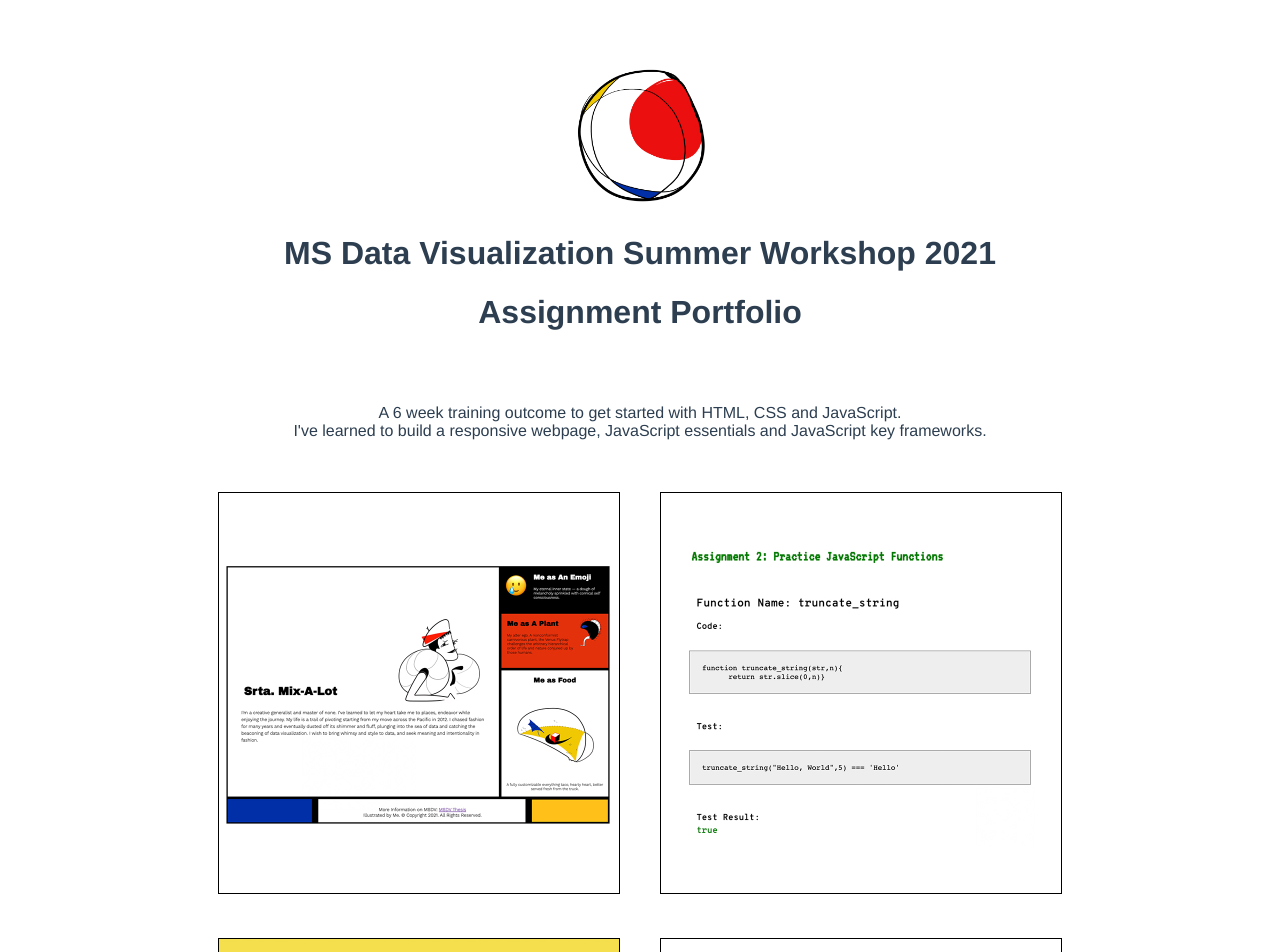
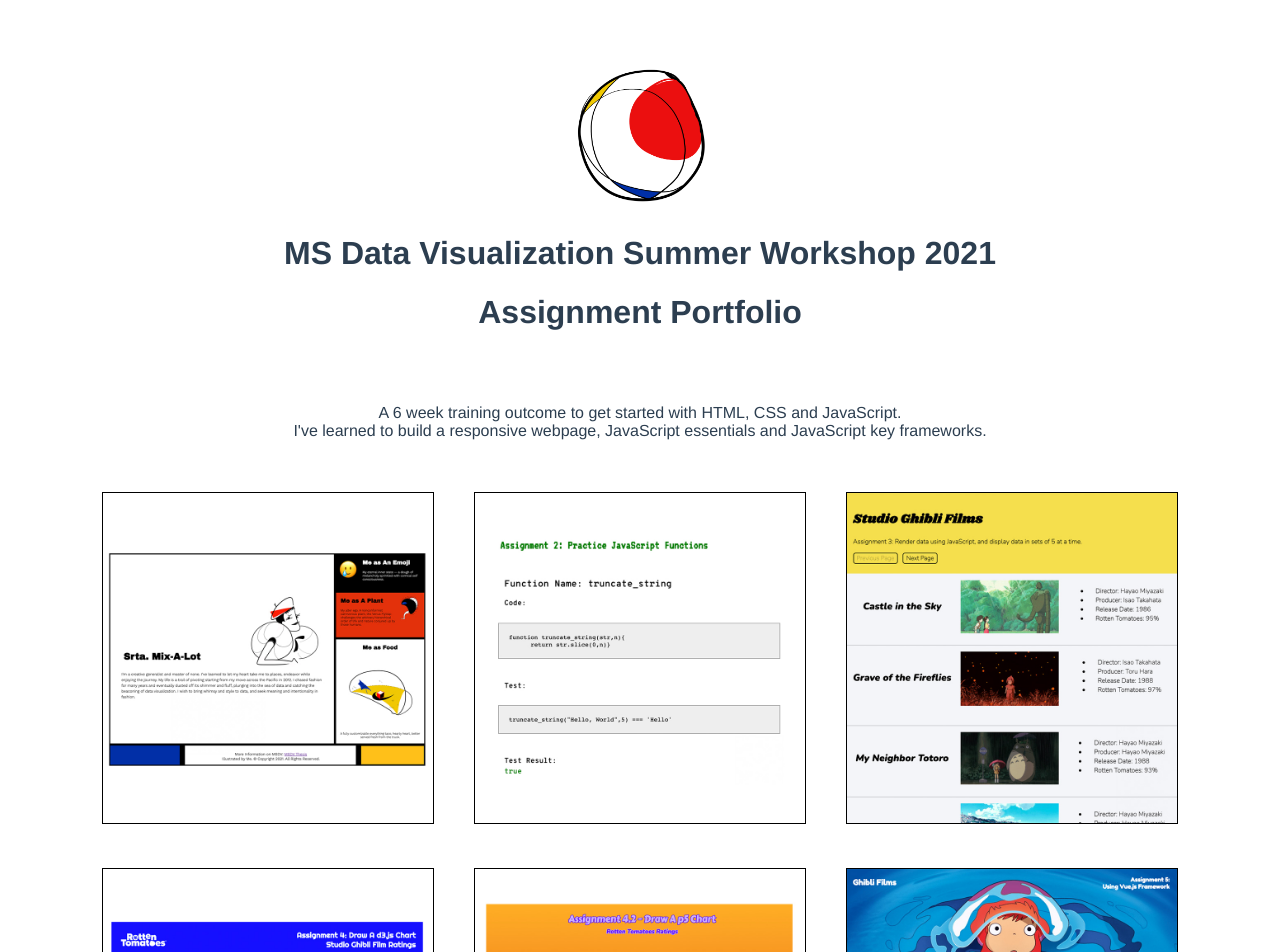
Before and after one commit to meanmodemoda/msdv-summer-workshop-portfolio, a Vue app: page / in a window 1280 px wide. Shown: the top 952 px of the page. Built offline with nearby package versions, Linux system fonts and the light colour scheme.

Commit message:
change size

```diff
--- a/src/components/Assignments.vue
+++ b/src/components/Assignments.vue
@@ -105,7 +105,7 @@
 
 img {
   display: block;
-  width: 400px;
+  width: 330px;
   height: 100%;
 }
 
```
